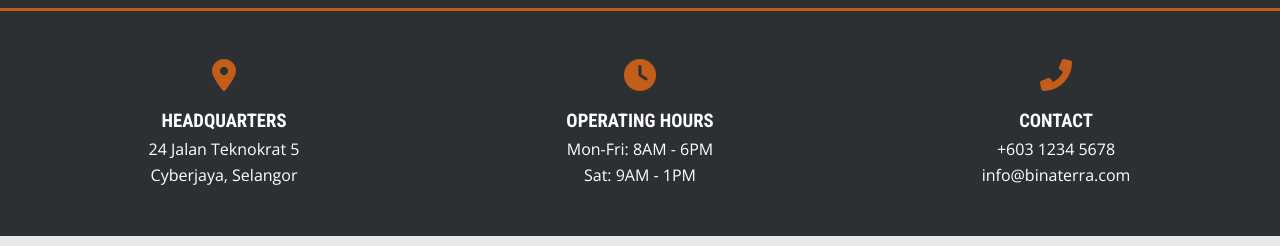
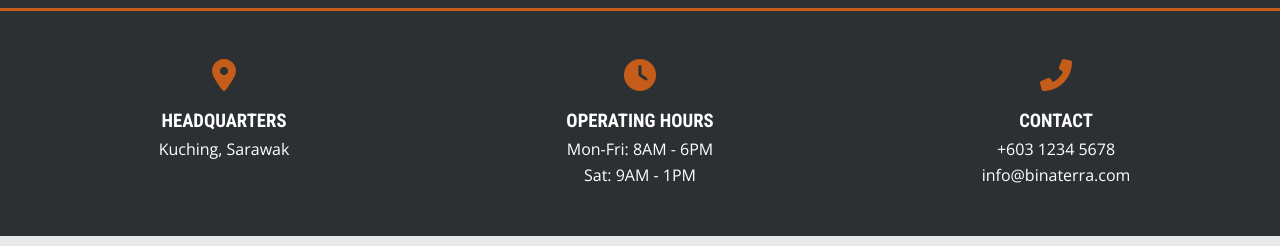
Before and after one commit to Diyazsdirr94/bineterra-website, a plain HTML site: page index.html in a window 1280 px wide. Shown: the part 75-321 px from the top of the page. Drawn offline with nearby package versions, Linux system fonts and the light colour scheme.

Commit message:
Update index.html

```diff
--- a/index.html
+++ b/index.html
@@ -108,7 +108,7 @@
             <div class="detail-card">
                 <i class="fas fa-map-marker-alt"></i>
                 <h3>Headquarters</h3>
-                <p>24 Jalan Teknokrat 5<br>Cyberjaya, Selangor</p>
+                <p>Kuching, Sarawak</p>
             </div>
             <div class="detail-card">
                 <i class="fas fa-clock"></i>
```
